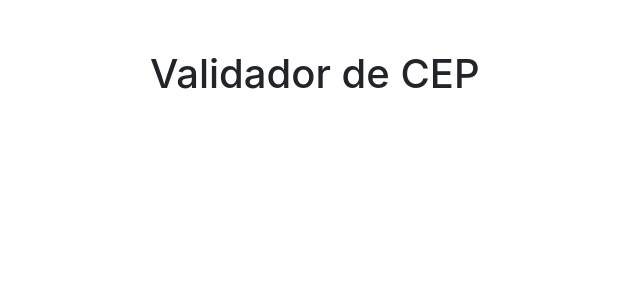
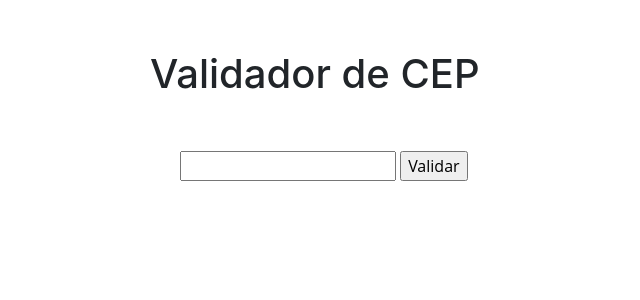
Before and after one commit to LRAbbade/postal-validator, a Flask app: page / in a window 1280 px wide. Shown: the top 300 px of the page, without its empty margins (0-640 px from the left). Run offline with Flask 2, Linux system fonts and the light colour scheme; some libraries are stand-ins or nearby versions.

Commit message:
finished web interface

```diff
--- a/static/main.js
+++ b/static/main.js
@@ -1 +1,28 @@
-alert('amigo sto aqui');
+const validateRoute = 'http://localhost:5000/validate';
+
+$("#validate-btn").click(() => {
+    const cep = $('#cep').val();
+    console.log(`Checking cep ${cep}`);
+
+    $.ajax({
+        url: validateRoute + '?cep=' + cep,
+        type: 'GET',
+        beforeSend: () => {
+            $("#validate-btn").attr("disabled", true);
+        },
+        success: (res) => {
+            console.log(`Received results: ${JSON.stringify(res)}`);
+            var text = `Cep ${res.cep} é `;
+            text += res.result ? 'válido' : 'inválido';
+
+            $("#result").text(text);
+            $("#results-div").removeAttr('hidden');
+        },
+        error: () => {
+            alert(`Erro ao consultar cep "${cep}"`);
+        },
+        complete: () => {
+            $("#validate-btn").attr("disabled", false);
+        }
+    });
+});
--- a/static/style.css
+++ b/static/style.css
@@ -8,3 +8,7 @@ body {
 	background-color: #DADBEA;
     padding: 50px 150px;
 }
+
+div {
+    padding: 15px;
+}
--- a/templates/index.html
+++ b/templates/index.html
@@ -12,6 +12,20 @@
 <body>
     <h1>Validador de CEP</h1>
 
+    <div class="container"> <!-- Container do body -->
+        <div class="row"> <!-- Linha da tabela -->
+            <div class="col l3 m6 s12"> <!-- Coluna da tabela -->
+                <input type="text" name="cep-input" id="cep">
+                <input type="button" value="Validar" id="validate-btn">
+            </div>
+        </div>
+    </div>
+
+    <div class="container" id="results-div" hidden>
+        <h3>Resultado:</h3>
+        <span id="result"></span>
+    </div>
+
     <script src="https://cdnjs.cloudflare.com/ajax/libs/jquery/3.3.1/jquery.min.js"></script>
     <script src="https://stackpath.bootstrapcdn.com/bootstrap/4.1.3/js/bootstrap.min.js"></script>
     <script type="text/javascript" src="{{ url_for('static', filename='main.js') }}"></script>
```
